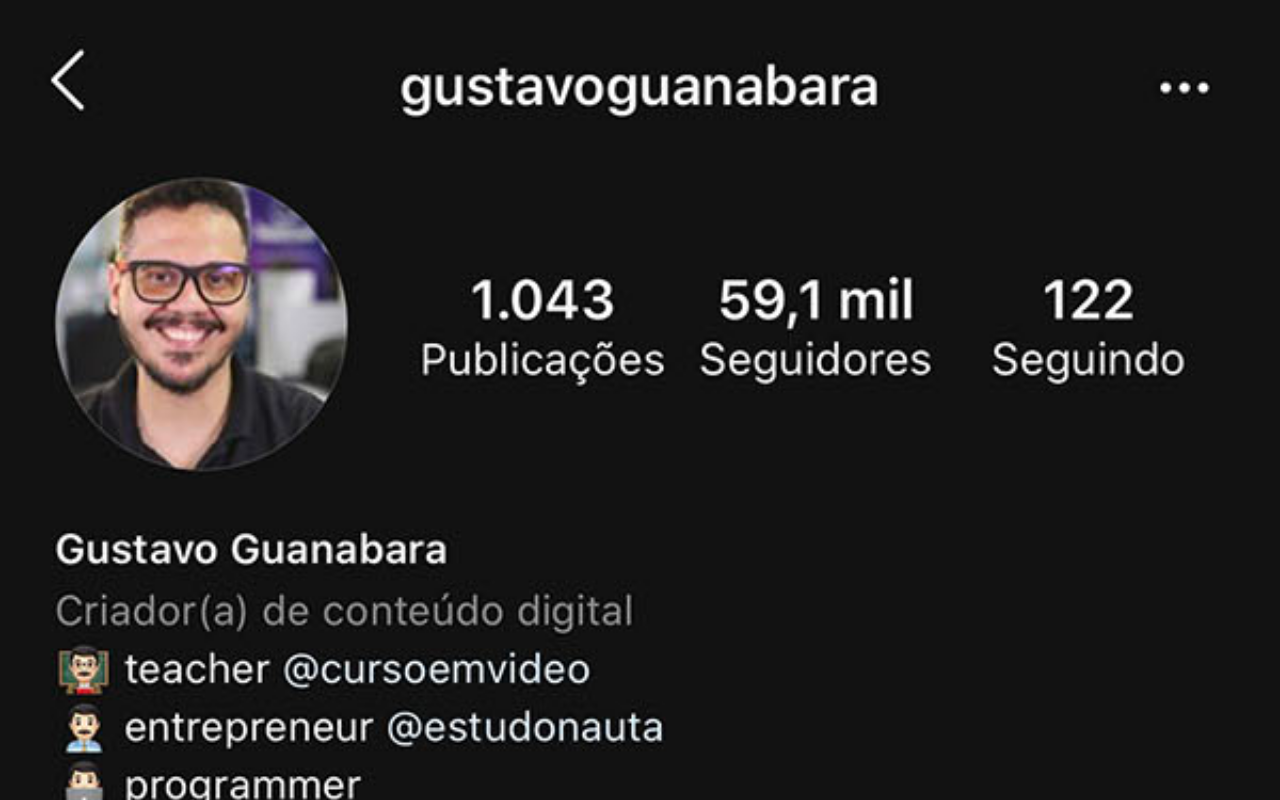
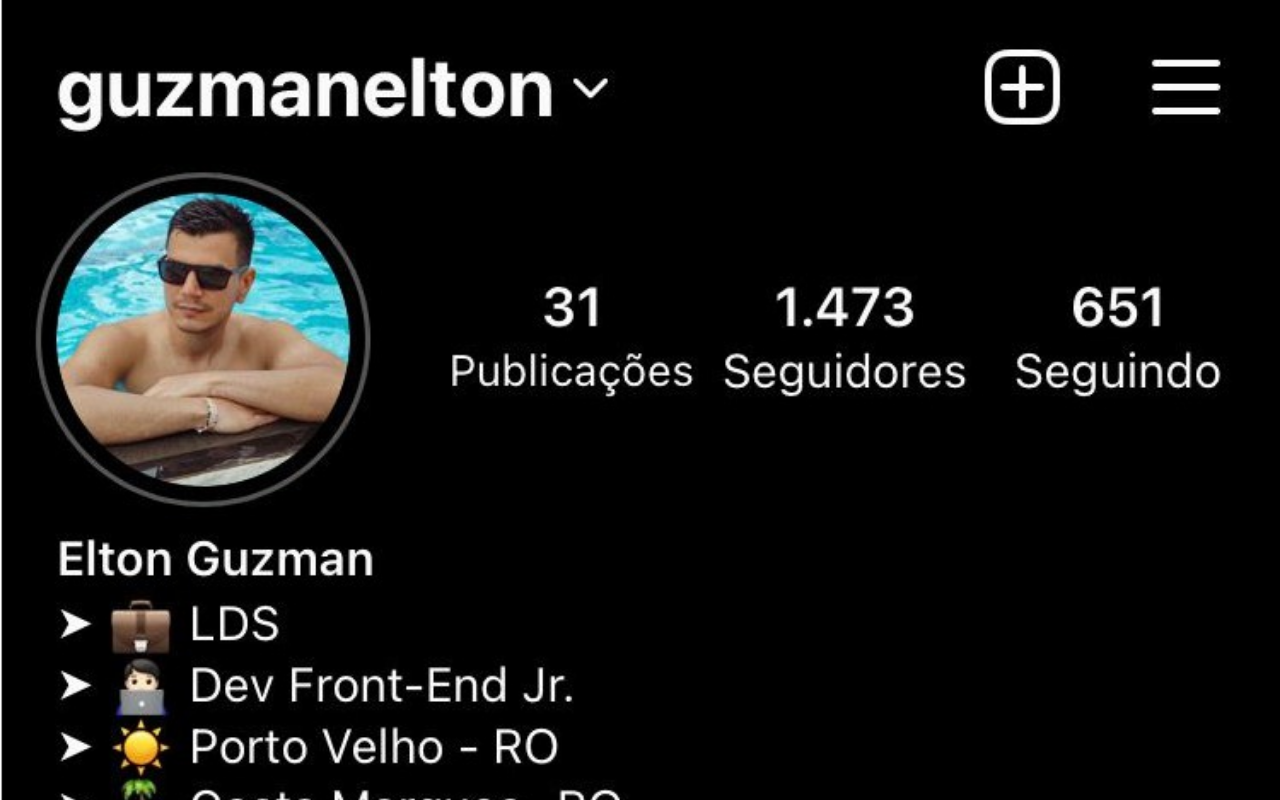
Before and after one commit to eltonguzman/projeto-social, a plain HTML site: page instagram.html in a window 1280 px wide. Shown: the top 800 px of the page. Drawn offline with Linux system fonts and the light colour scheme.

Commit message:
Personalizando as imagens do projeto

```diff
--- a/instagram.html
+++ b/instagram.html
@@ -9,7 +9,7 @@
     <link rel="stylesheet" href="estilos/social.css">
 </head>
 <body>
-    <img src="imagens/tela-instagram.jpg" target="_blank">
+    <img src="imagens/InstagramElton.jpg" target="_blank">
     <a href="https://www.instagram.com/guzmanelton/" target="_blank">ACESSE</a>
 </body>
 </html>
```
Also changed, not shown: imagens/InstagramElton.jpg (added).
